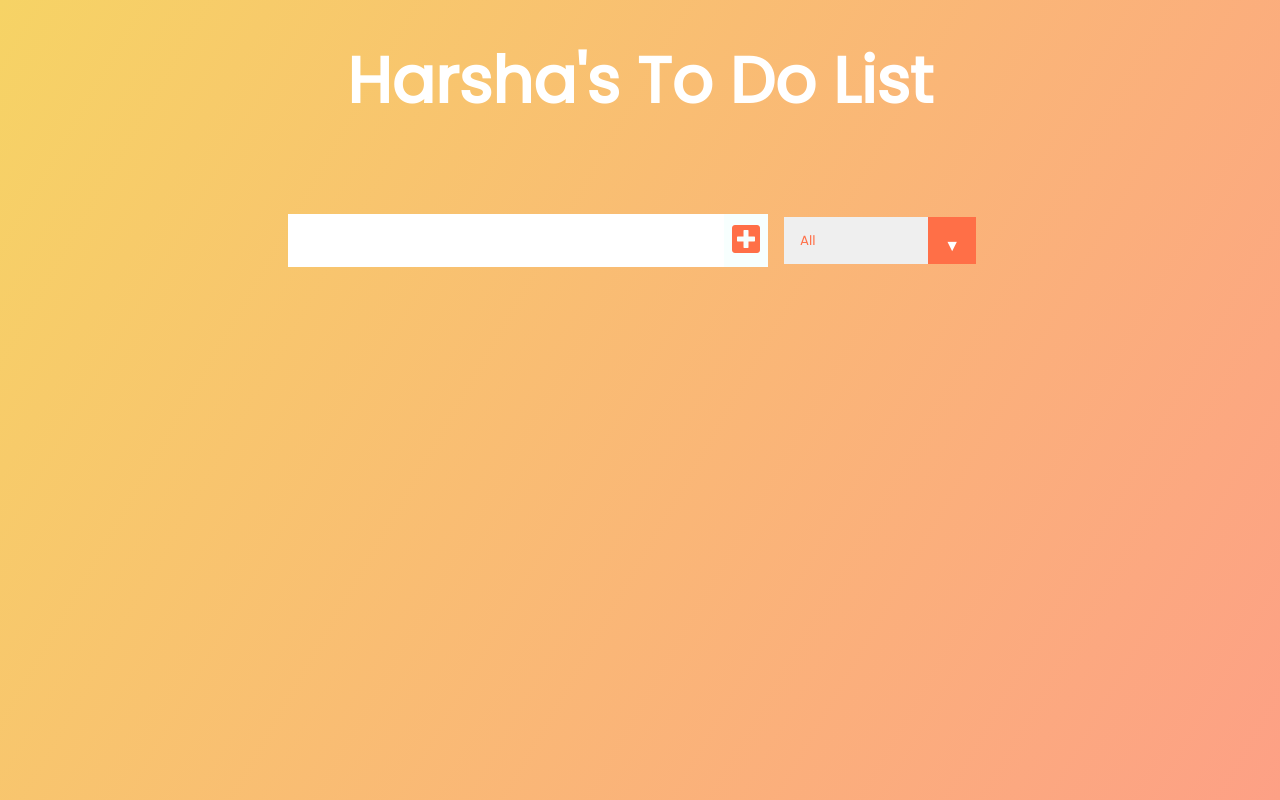
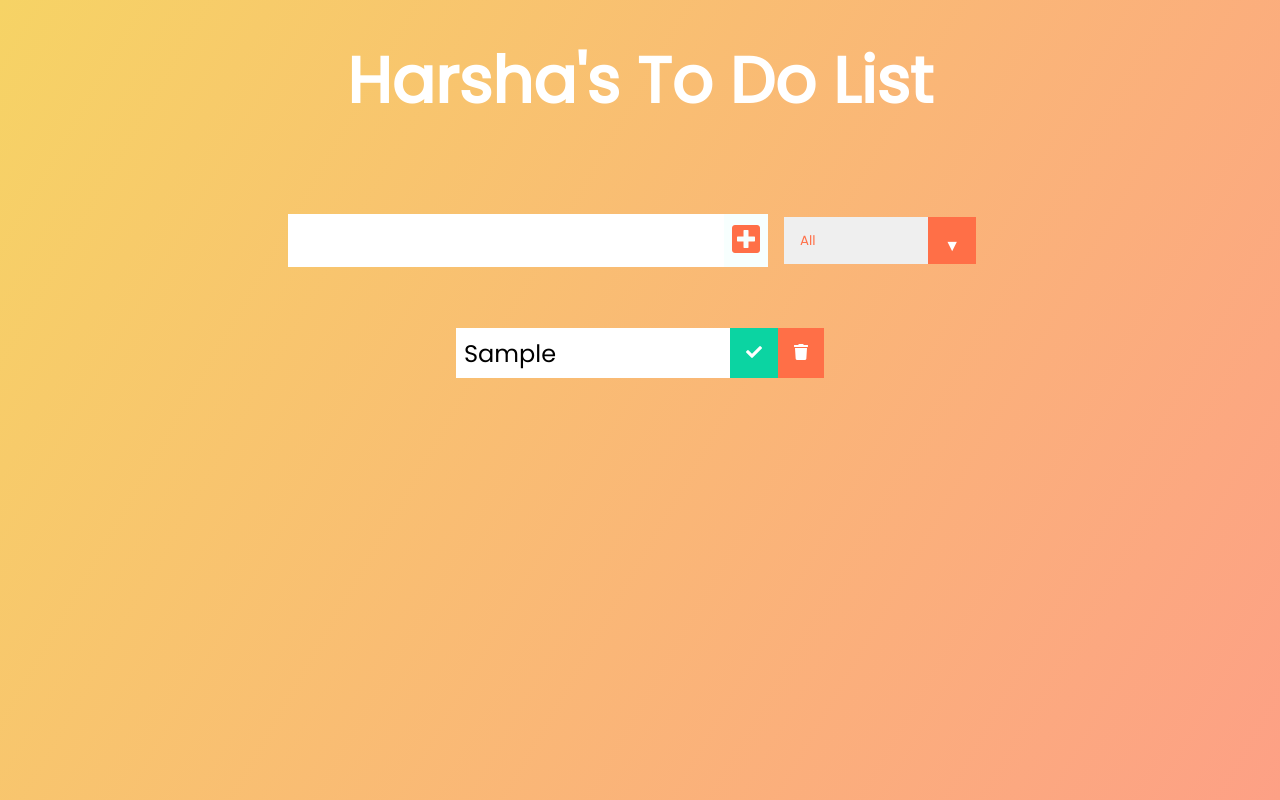
Before and after one commit to hjavle/React-ToDoList, a React (Create React App) app: page / in a window 1280 px wide. Both pictures are taken after typing "Sample" into the empty fields and a click on the button 746 px from the left and 240 px from the top of the page. Built offline with nearby package versions, Linux system fonts and the light colour scheme.

Commit message:
added a auto rendering component to do list

```diff
--- a/src/App.js
+++ b/src/App.js
@@ -17,7 +17,7 @@
         setTodos={setTodos}
         setInputText = {setInputText}
         />
-      <TodoList />
+      <TodoList  todos ={todos}/>
     </div>
   );
 }
--- /dev/null
+++ b/src/components/Todo.js
@@ -0,0 +1,18 @@
+import React from "react";
+
+const Todo = ({text}) => {
+    return(
+        <div className = "todo">
+            <li className = 'todo-item'>{text}</li>
+            <button className= "complete-btn" >
+                <i className= "fas fa-check"></i>
+            </button>
+            <button className= "trash-btn">
+                <i className= "fas fa-trash"></i>
+            </button>
+
+        </div>
+
+    );
+}
+export default Todo;
--- a/src/components/TodoList.js
+++ b/src/components/TodoList.js
@@ -1,9 +1,16 @@
 import React from "react";
+// import components
+import Todo from './Todo';
 
-const TodoList = () =>{
+const TodoList = ({ todos }) =>{
+    console.log(todos);
     return(
         <div className="todo-container">
-            <ul className="todo-list"></ul>
+            <ul className="todo-list">
+                {todos.map(todo =>(
+                    <Todo text={todo.text}/>
+                ))}
+            </ul>
         </div>
     );
 };
```
Also changed, not shown: 1 other file (tests, documents, lock files or other folders).
